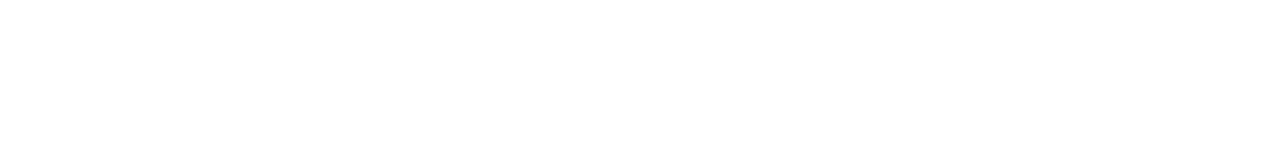
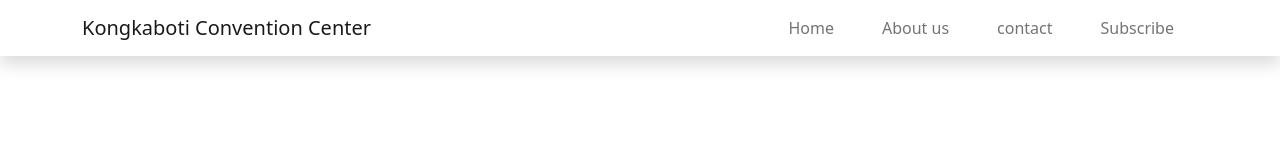
Before and after one commit to rukon351/convention-center, a plain HTML site: page index.html in a window 1280 px wide. Drawn offline with nearby package versions, Linux system fonts and the light colour scheme.

Commit message:
added-navber

```diff
--- a/index.html
+++ b/index.html
@@ -14,8 +14,32 @@
 </head>
 
 <body>
-    <header>
-
+    <header class="navigation py-2">
+        <nav class="navbar fixed-top navbar-expand-lg navbar-light shadow">
+            <div class="container">
+                <a class="navbar-brand" href="#">Kongkaboti Convention Center</a>
+                <button class="navbar-toggler" type="button" data-bs-toggle="collapse" data-bs-target="#navbarNav"
+                    aria-controls="navbarNav" aria-expanded="false" aria-label="Toggle navigation">
+                    <span class="navbar-toggler-icon"></span>
+                </button>
+                <div class="collapse navbar-collapse" id="navbarNav">
+                    <ul class="navbar-nav ms-auto">
+                        <li class="nav-item mx-3">
+                            <a class="nav-link" href="#feature">Home</a>
+                        </li>
+                        <li class="nav-item mx-3">
+                            <a class="nav-link" href="#download">About us</a>
+                        </li>
+                        <li class="nav-item mx-3">
+                            <a class="nav-link" href="#download">contact</a>
+                        </li>
+                        <li class="nav-item mx-3">
+                            <a class="nav-link" href="#download">Subscribe</a>
+                        </li>
+                    </ul>
+                </div>
+            </div>
+        </nav>
     </header>
 
     <main>
```
